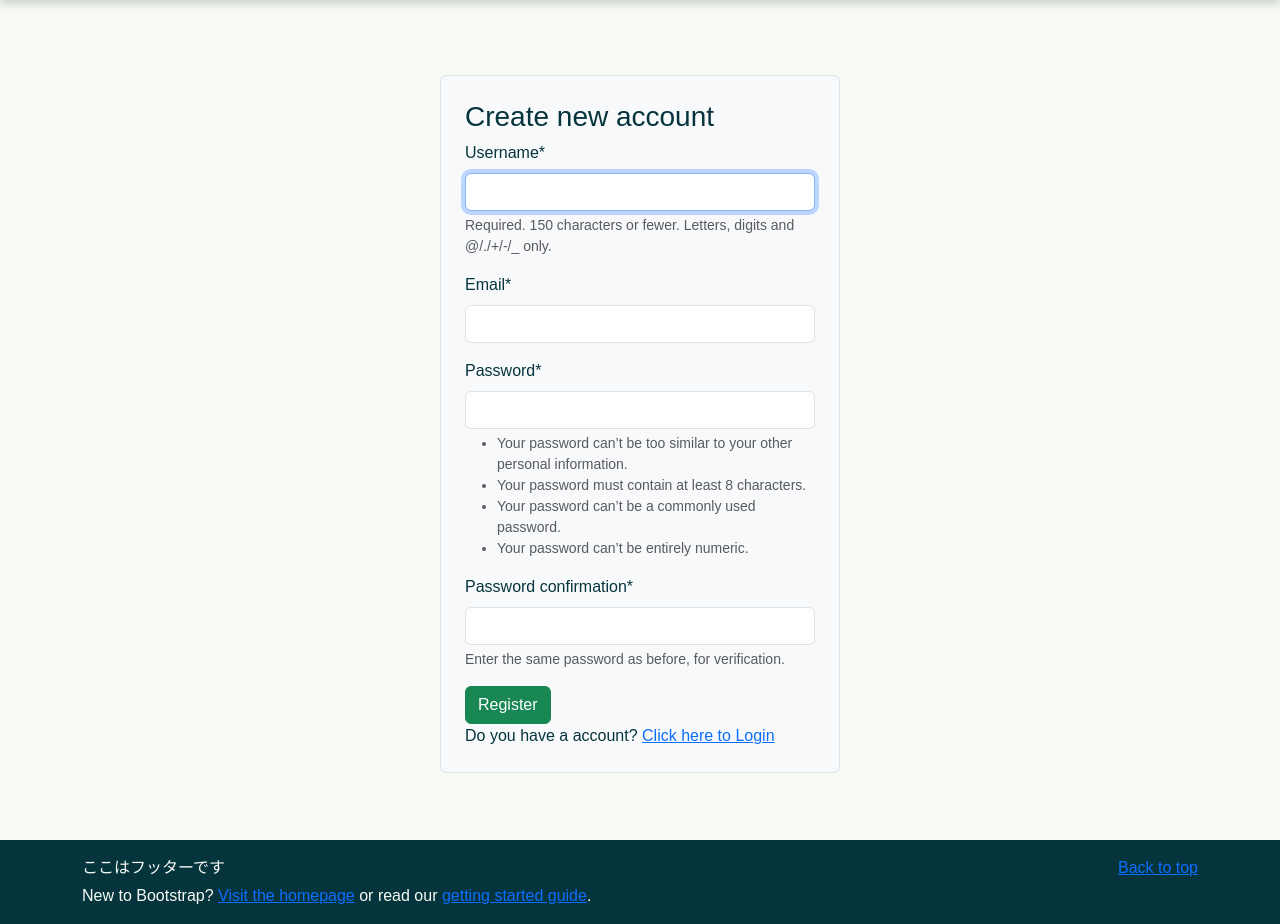
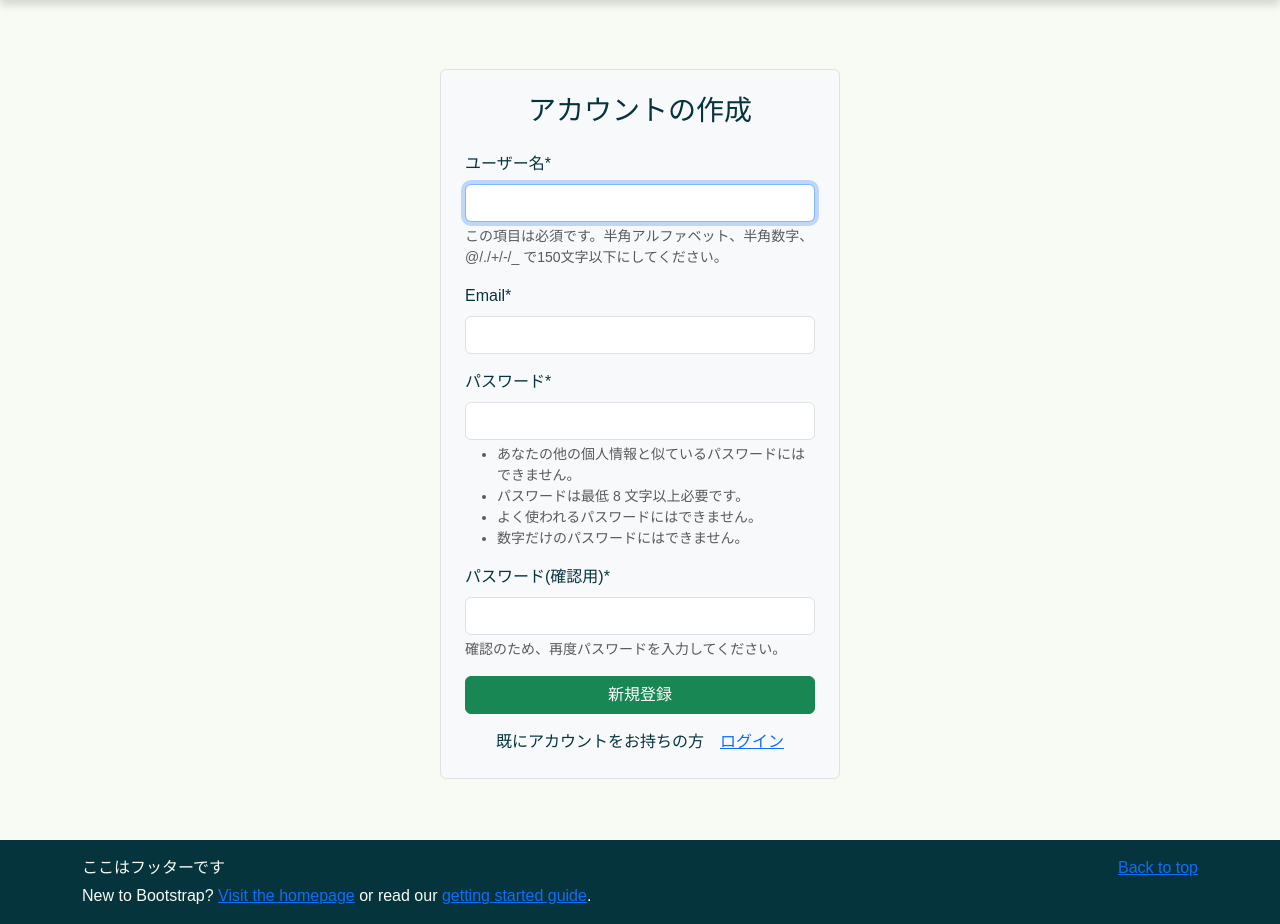
Before and after one commit to Krat1078/Revised_Yugou_2024_teamB, a Django app: page /lostitem/signup/ in a window 1280 px wide. Shown: the part 60-984 px from the top of the page. Run offline with Django 3.2, Linux system fonts and the light colour scheme; parts of the project's set-up code (start-up, migrations or seed data) failed here and were passed over; some libraries are stand-ins or nearby versions.

Commit message:
Localization of login related functions to Japanese

```diff
--- a/LostItemproject/LostItemproject/settings.py
+++ b/LostItemproject/LostItemproject/settings.py
@@ -132,7 +132,8 @@ AUTH_PASSWORD_VALIDATORS = [
 # Internationalization
 # https://docs.djangoproject.com/en/3.2/topics/i18n/
 
-LANGUAGE_CODE = 'en-us'
+#LANGUAGE_CODE = 'en-us'
+LANGUAGE_CODE = 'ja'
 
 TIME_ZONE = 'Asia/Tokyo'
 
@@ -163,6 +164,7 @@ DEFAULT_AUTO_FIELD = 'django.db.models.BigAutoField'
 
 CRISPY_ALLOWED_TEMPLATE_PACKS = "bootstrap5"
 CRISPY_TEMPLATE_PACK = "bootstrap5"
+CRISPY_FAIL_SILENTLY = True
 
 LOGIN_REDIRECT_URL = '/'
 LOGOUT_REDIRECT_URL = '/'
--- a/LostItemproject/lostitem/forms.py
+++ b/LostItemproject/lostitem/forms.py
@@ -14,7 +14,7 @@ class UserRegisterForm(UserCreationForm):
     def clean_email(self):
         email = self.cleaned_data.get('email')
         if User.objects.filter(email=email).exists():
-            raise ValidationError("This email is already in use.")
+            raise ValidationError("このメールアドレスは既に登録されています")
         return email
 
     # def clean_password2(self):
@@ -27,8 +27,8 @@ class UserRegisterForm(UserCreationForm):
 
 
 class UserRegistrationForm(forms.ModelForm):
-    password = forms.CharField(widget=forms.PasswordInput, label="Password")
-    password2 = forms.CharField(widget=forms.PasswordInput, label="Confirm Password")
+    password = forms.CharField(widget=forms.PasswordInput, label="パスワード")
+    password2 = forms.CharField(widget=forms.PasswordInput, label="パスワードの再入力")
     # captcha = CaptchaField()  # 添加验证码字段
 
     class Meta:
@@ -38,12 +38,12 @@ class UserRegistrationForm(forms.ModelForm):
     def clean_email(self):
         email = self.cleaned_data.get('email')
         if User.objects.filter(email=email).exists():
-            raise ValidationError("This email is already in use.")
+            raise ValidationError("このメールアドレスは既に登録されています")
         return email
 
     def clean_password2(self):
         password = self.cleaned_data.get('password')
         password2 = self.cleaned_data.get('password2')
         if password != password2:
-            raise ValidationError("Passwords do not match.")
+            raise ValidationError("パスワードが一致しません")
         return password2
--- a/LostItemproject/lostitem/templates/email/account_activation_email.html
+++ b/LostItemproject/lostitem/templates/email/account_activation_email.html
@@ -1,4 +1,5 @@
-<p>Hi {{ user.username }},</p>
+<p>はじめまして {{ user.username }}さん</p>
+<p>登録ありがとうございます。下のリンクをクリックしてアカウントを有効化してください。</p>
 <p>Thanks for signing up. Please click the link below to activate your account:</p>
 
 <a href="http://{{ domain }}{% url 'lostitem:activate' uidb64=uidb64 token=token %}">Activate Account</a>
--- a/LostItemproject/lostitem/templates/users/signup.html
+++ b/LostItemproject/lostitem/templates/users/signup.html
@@ -3,13 +3,15 @@
 {% block content %}
     <div class="d-flex justify-content-center align-items-center vh-100">
         <div class="p-4 border rounded bg-light" style="width: 100%; max-width: 400px;">
-            <h3>Create new account</h3>
+            <h3 class="text-center mb-4">アカウントの作成</h3>
             <form method="post" class="formsWidth">
                 {% csrf_token %}
                 {{ form|crispy }}
-                <button type="submit" class="btn btn-success">Register</button>
+                <button type="submit" class="btn btn-success w-100">新規登録</button>
             </form>
-            Do you have a account? <a href="{% url 'lostitem:login' %}">Click here to Login</a>
+            <div class="mt-3 text-center">
+                既にアカウントをお持ちの方　<a href="{% url 'lostitem:login' %}">ログイン</a>
+            </div>
         </div>
     </div>
 {% endblock content %}
--- a/LostItemproject/lostitem/views.py
+++ b/LostItemproject/lostitem/views.py
@@ -48,7 +48,7 @@ class SignUpView(SuccessMessageMixin, CreateView):
     form_class = UserRegisterForm
     success_url = reverse_lazy('lostitem:login')
     template_name = 'users/signup.html'
-    success_message = "Now you are registered, try to log in!"
+    success_message = "登録が完了しました。ログインしてみましょう！"
 
 
 def register(request):
@@ -62,7 +62,7 @@ def register(request):
 
             # 发送激活邮件 # アクティベーションメールを送信する
             current_site = get_current_site(request)
-            subject = "Activate Your Account"
+            subject = "アカウント確認メール"
             message = render_to_string('email/account_activation_email.html', {
                 'user': user,
                 'domain': current_site.domain,
@@ -94,7 +94,7 @@ def activate(request, uidb64, token):
     if user is not None and default_token_generator.check_token(user, token):
         user.is_active = True
         user.save()
-        messages.success(request, 'Your account has been activated successfully! You can now log in.')
+        messages.success(request, '登録完了！ログインしましょう')
         return redirect('lostitem:login')  # redirect to 'login'
     else:
         return HttpResponse('Activation link is invalid!')
```
Also changed, not shown: LostItemproject/lostitem/templates/email/check_email.html (+2 -6 lines), LostItemproject/lostitem/templates/registration/login.html (+5 -7 lines), LostItemproject/db.sqlite3, 1 other file.
